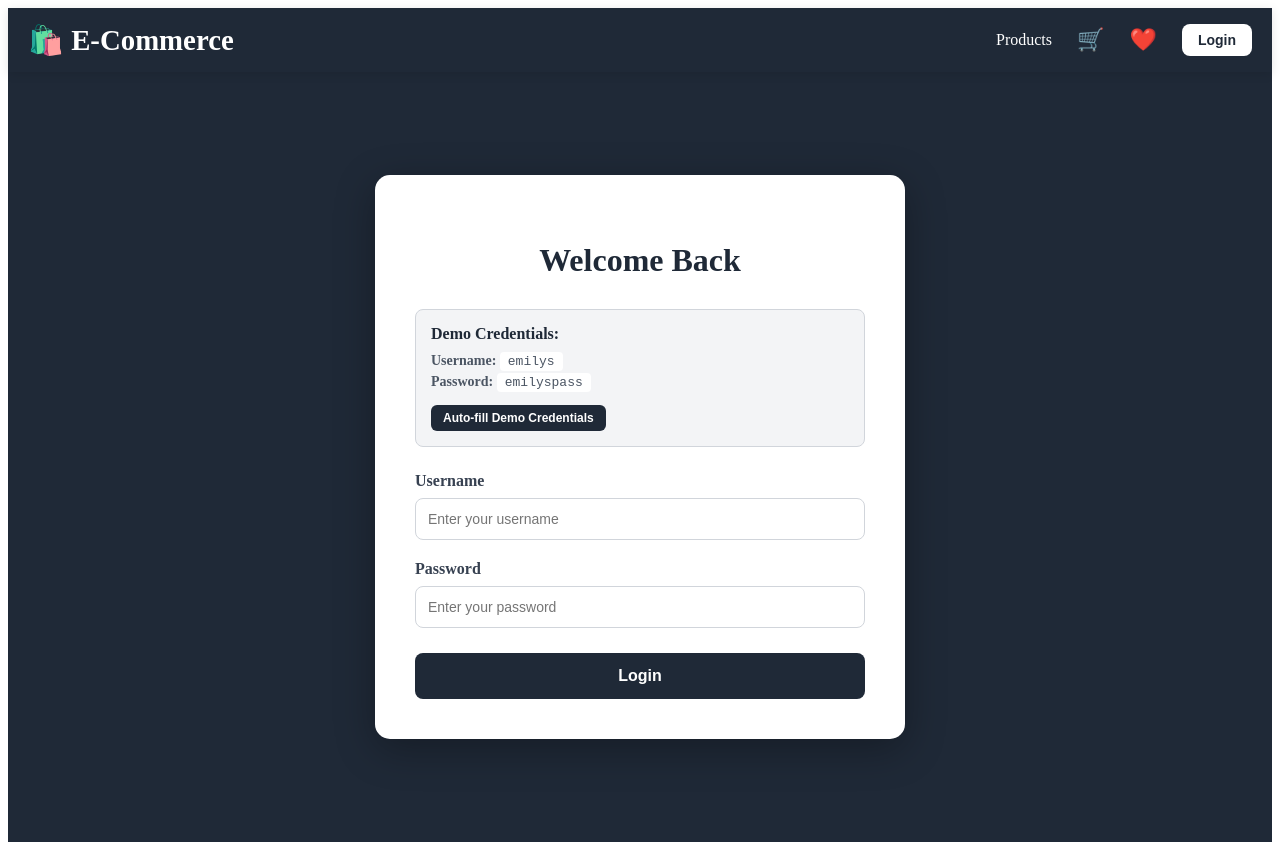
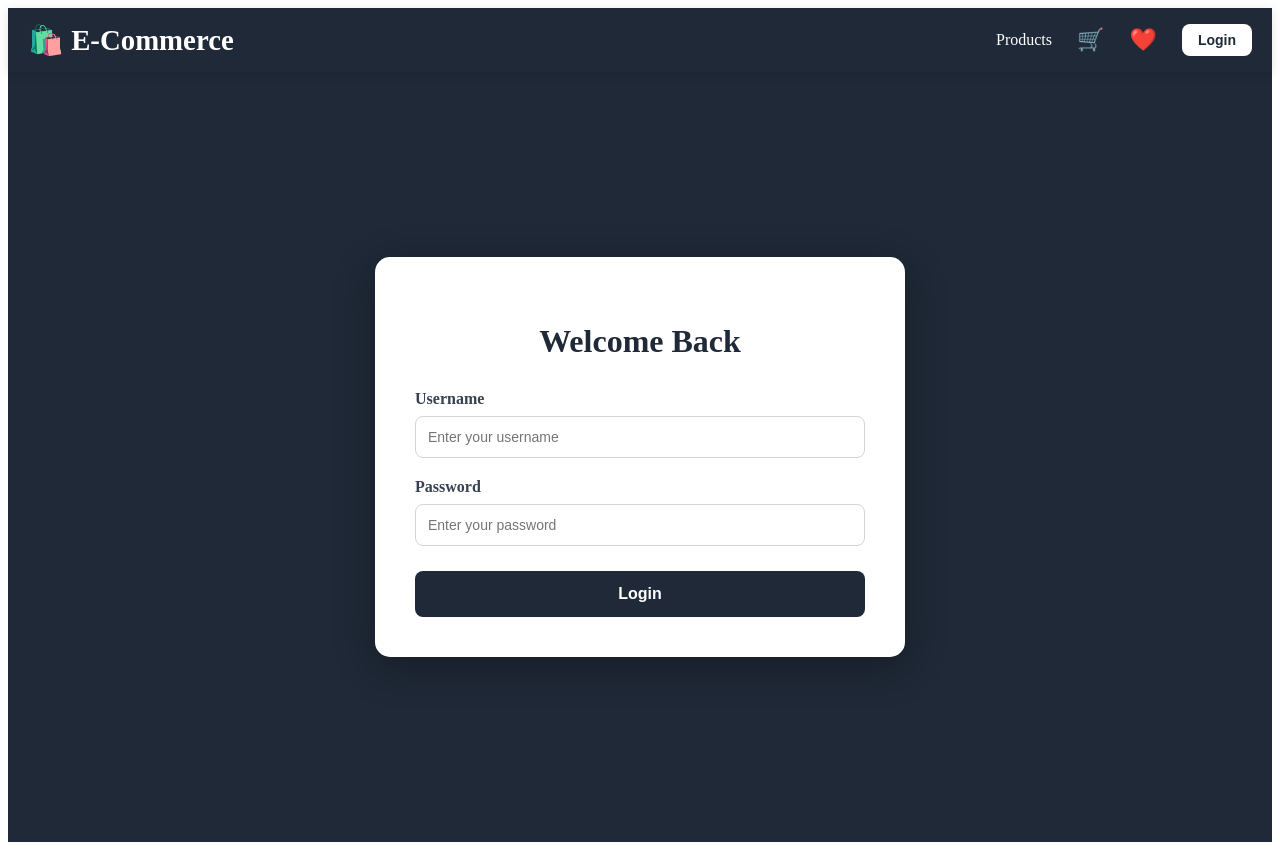
Before and after one commit to Ghislaine-i/E-Commerce-App_Project, a React (Vite) app: page /login in a window 1280 px wide. Built offline with nearby package versions, Linux system fonts and the light colour scheme; no server answers.

Commit message:
Improvements on the login page.

```diff
--- a/src/pages/Login.jsx
+++ b/src/pages/Login.jsx
@@ -48,13 +48,6 @@ const Login = () => {
         }
     };
 
-    // Quick fill demo credentials
-    const fillDemoCredentials = () => {
-        setUsername("emilys");
-        setPassword("emilyspass");
-        setError("");
-    };
-
     return (
         <div
             style={{
@@ -86,63 +79,6 @@ const Login = () => {
                 >
                     Welcome Back
                 </h2>
-
-                {/* Demo Credentials Info */}
-                <div
-                    style={{
-                        background: "#f3f4f6",
-                        border: "1px solid #d1d5db",
-                        borderRadius: "8px",
-                        padding: "15px",
-                        marginBottom: "25px",
-                    }}
-                >
-                    <p style={{ margin: "0 0 10px 0", fontWeight: "600", color: "#1f2937" }}>
-                        Demo Credentials:
-                    </p>
-                    <p style={{ margin: "5px 0", fontSize: "14px", color: "#4b5563" }}>
-                        <strong>Username:</strong>{" "}
-                        <code
-                            style={{
-                                background: "white",
-                                padding: "2px 8px",
-                                borderRadius: "4px",
-                                fontSize: "13px",
-                            }}
-                        >
-                            emilys
-                        </code>
-                    </p>
-                    <p style={{ margin: "5px 0", fontSize: "14px", color: "#4b5563" }}>
-                        <strong>Password:</strong>{" "}
-                        <code
-                            style={{
-                                background: "white",
-                                padding: "2px 8px",
-                                borderRadius: "4px",
-                                fontSize: "13px",
-                            }}
-                        >
-                            emilyspass
-                        </code>
-                    </p>
-                    <button
-                        onClick={fillDemoCredentials}
-                        style={{
-                            marginTop: "10px",
-                            padding: "6px 12px",
-                            background: "#1f2937",
-                            color: "white",
-                            border: "none",
-                            borderRadius: "6px",
-                            fontSize: "12px",
-                            cursor: "pointer",
-                            fontWeight: "600",
-                        }}
-                    >
-                        Auto-fill Demo Credentials
-                    </button>
-                </div>
 
                 <form onSubmit={handleSubmit}>
                     <div style={{ marginBottom: "20px" }}>
```
